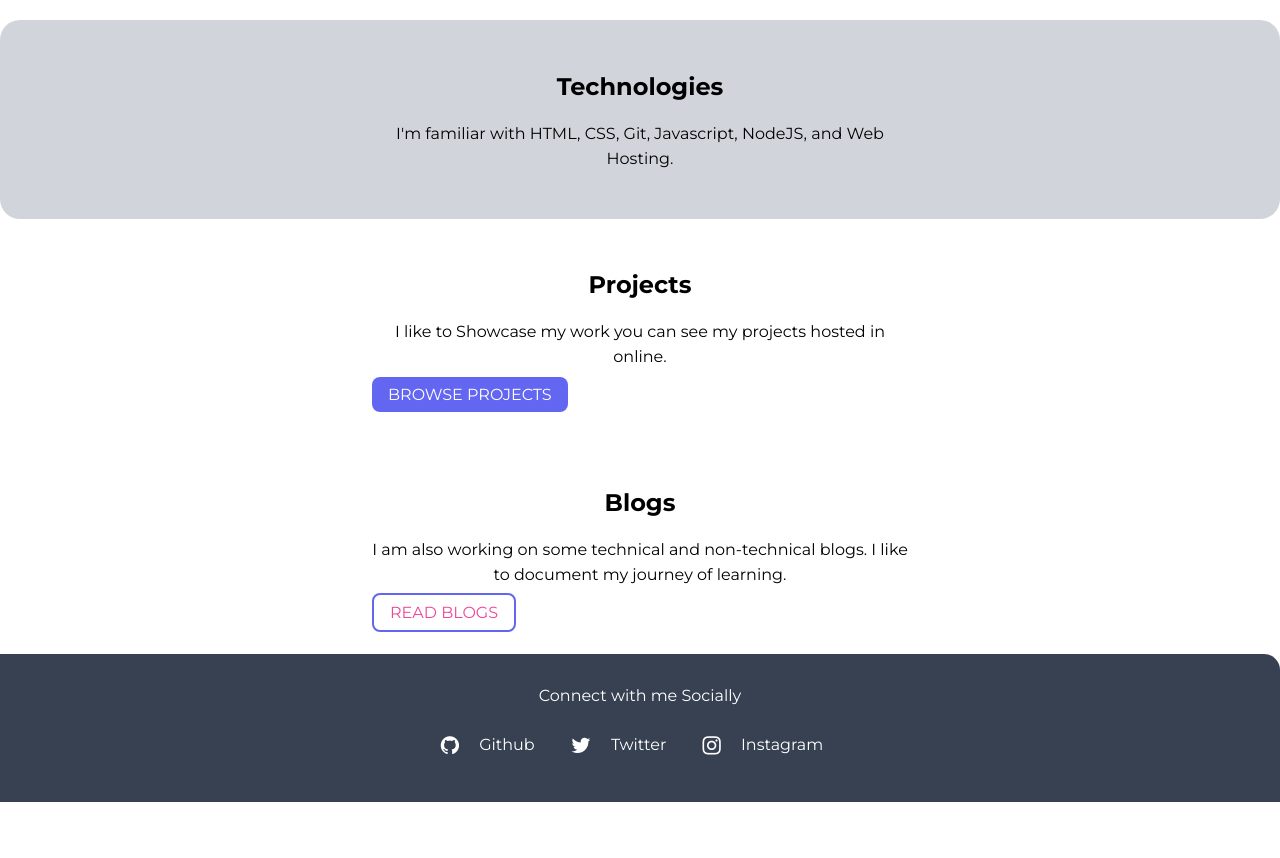
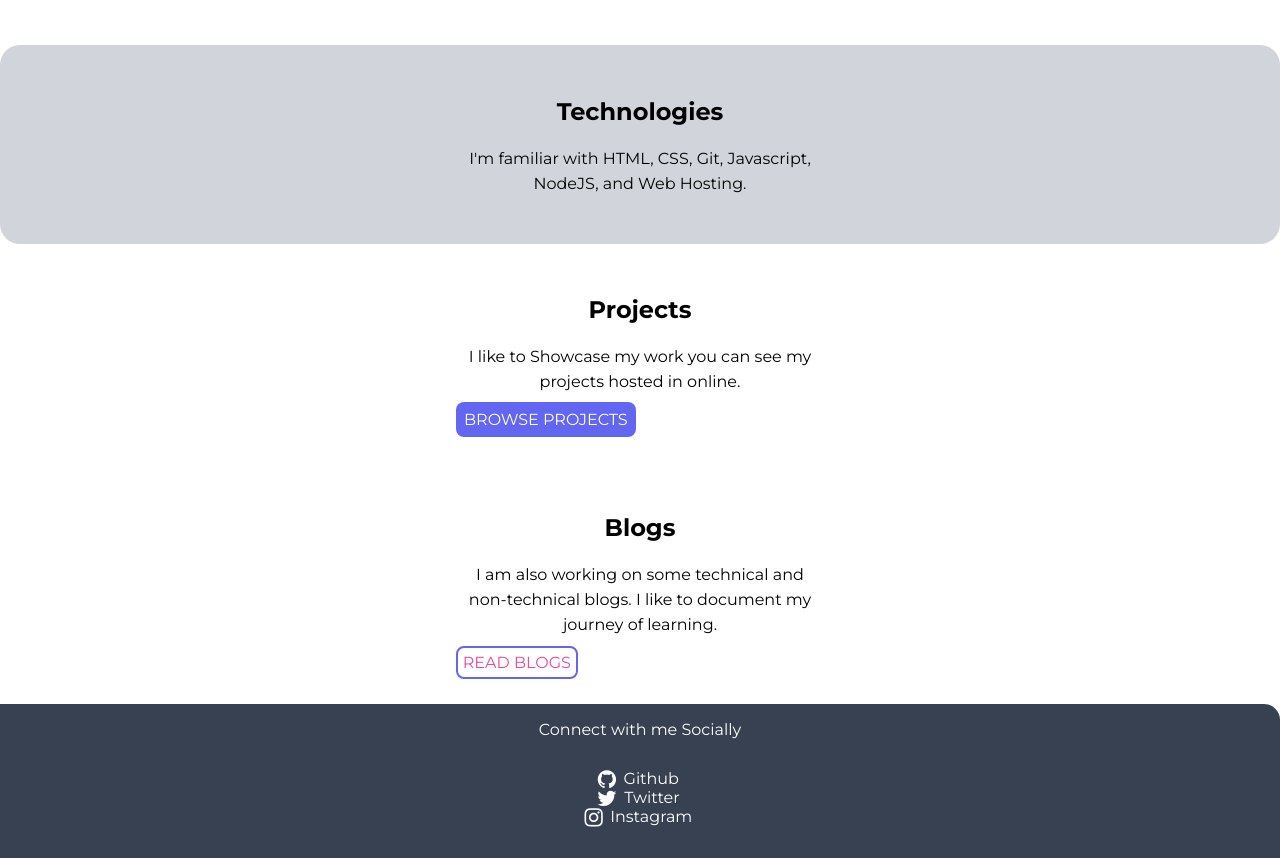
Before and after one commit to iamkeerthana/Ng-portfolio, a plain HTML site: page index.html in a window 1280 px wide. Shown: the part 1253-2111 px from the top of the page. Before the commit the page ends 2055 px from the top, so only its background shows below. Drawn offline with Linux system fonts and the light colour scheme.

Commit message:
first commit

```diff
--- a/index.html
+++ b/index.html
@@ -55,15 +55,15 @@
 <footer class="footer">
     <div class="footer-header">Connect with me Socially</div>
     <ul class="social-links list-non-bullet">
-      <li class="list-item-inline">
+      <li class="footer-link">
         <i class="fa fa-github fa-lg"></i>
         <a class="link" href="https://github.com/iamkeerthana">Github</a>
       </li>
-      <li class="list-item-inline">
+      <li class="footer-link">
         <i class="fa fa-twitter fa-lg"></i>
         <a class="link" href="https://twitter.com/iamkeerthana22">Twitter</a>
       </li>
-      <li class="list-item-inline">
+      <li class="footer-link">
         <i class="fa fa-instagram fa-lg"></i>
         <a class="link" href="https://www.instagram.com/iamkeerthanareddy22/">Instagram</a>
       </li>
--- a/main.css
+++ b/main.css
@@ -23,11 +23,11 @@ hr {
 }
 /** container **/
 .container {
-    padding: 0rem 2rem;
+    padding: 0rem 1rem;
 }
 
 .container-center {
-    max-width: 600px;
+    max-width: 400px;
     align-items: center;
     margin: auto;
 }
@@ -35,20 +35,22 @@ hr {
 /** links **/
 .link {
     text-decoration: none;
-    padding: 0.5rem 1rem;
+    padding: 0rem 0.2rem;
 }
 
 .link-primary {
     background-color: var(--purple);
     border-radius: 0.5rem;
     color: white;
-    text-align: center
+    text-align: center;
+    padding: 0.5rem;
 }
 
 .link-secondary {
     color: var(--pink);
     border-radius: 0.5rem;
     border: 2px solid var(--purple);
+    padding: 0.3rem;
 }
 
 /** lists **/
@@ -59,14 +61,13 @@ hr {
 
 .list-item-inline {
     display: inline;
-    padding: 0rem 0.5rem;
+    padding: 0rem 0.3rem;
 }
 /** nav **/
 .navigation {
     background-color: var(--primary-color);
     color: white;
     padding: 1rem;
-
     border-bottom-left-radius: 1rem;
 }
 
@@ -132,10 +133,13 @@ hr {
 
 .footer {
     background-color: var(--primary-color);
-    padding: 2rem 1rem;
+    padding: 1rem 2rem;
     text-align: center;
     color: white;
     border-top-right-radius: 1rem;
+}
+.footer-link {
+    padding: auto;
 }
 
 .footer-header {
@@ -143,7 +147,7 @@ hr {
 }
 
 .footer .link {
-    color: white
+    color: white;
 }
 
 .footer ul {
```
Also changed, not shown: blogs.html (+3 -3 lines), projects.html (+3 -3 lines).
